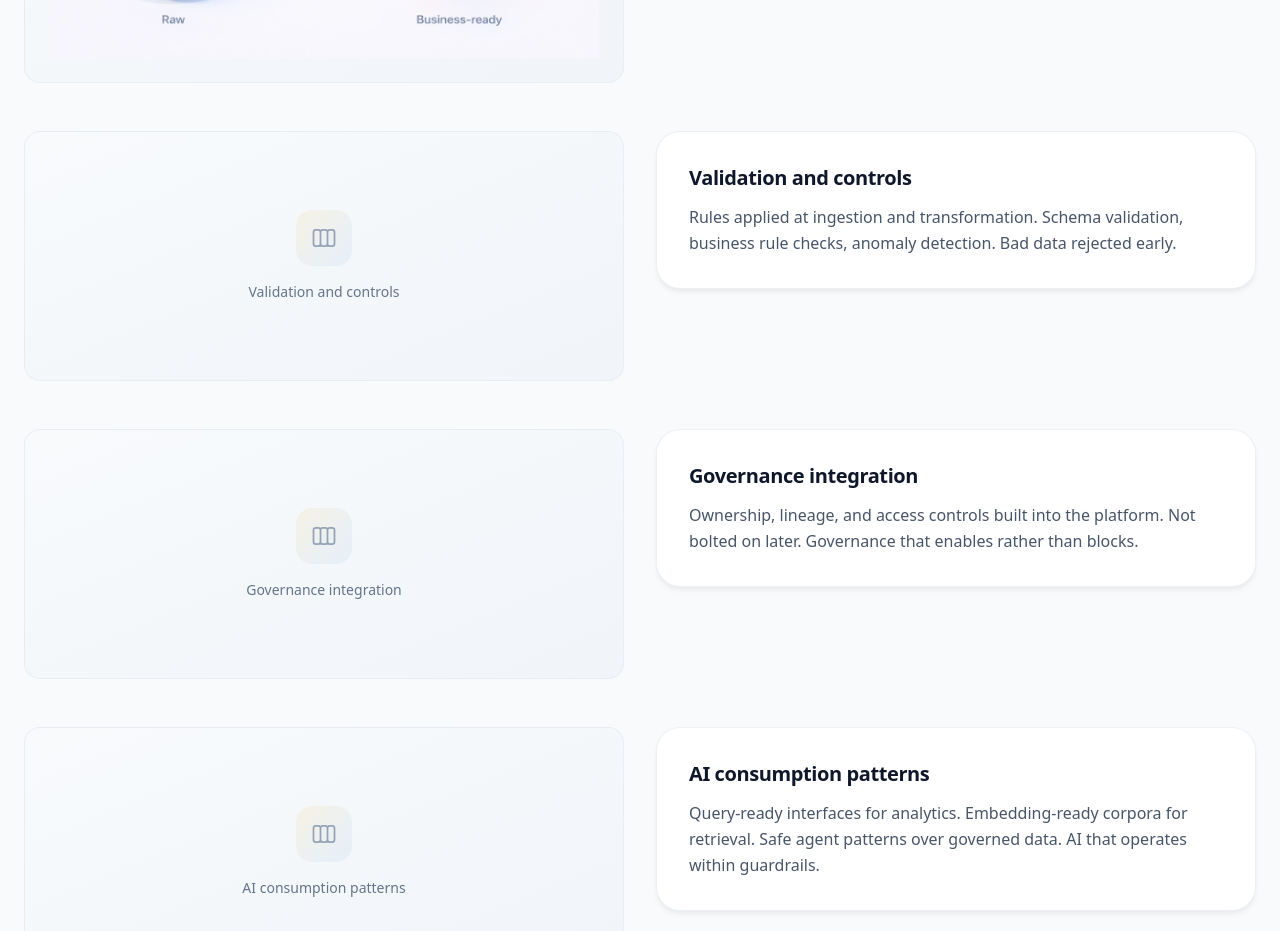
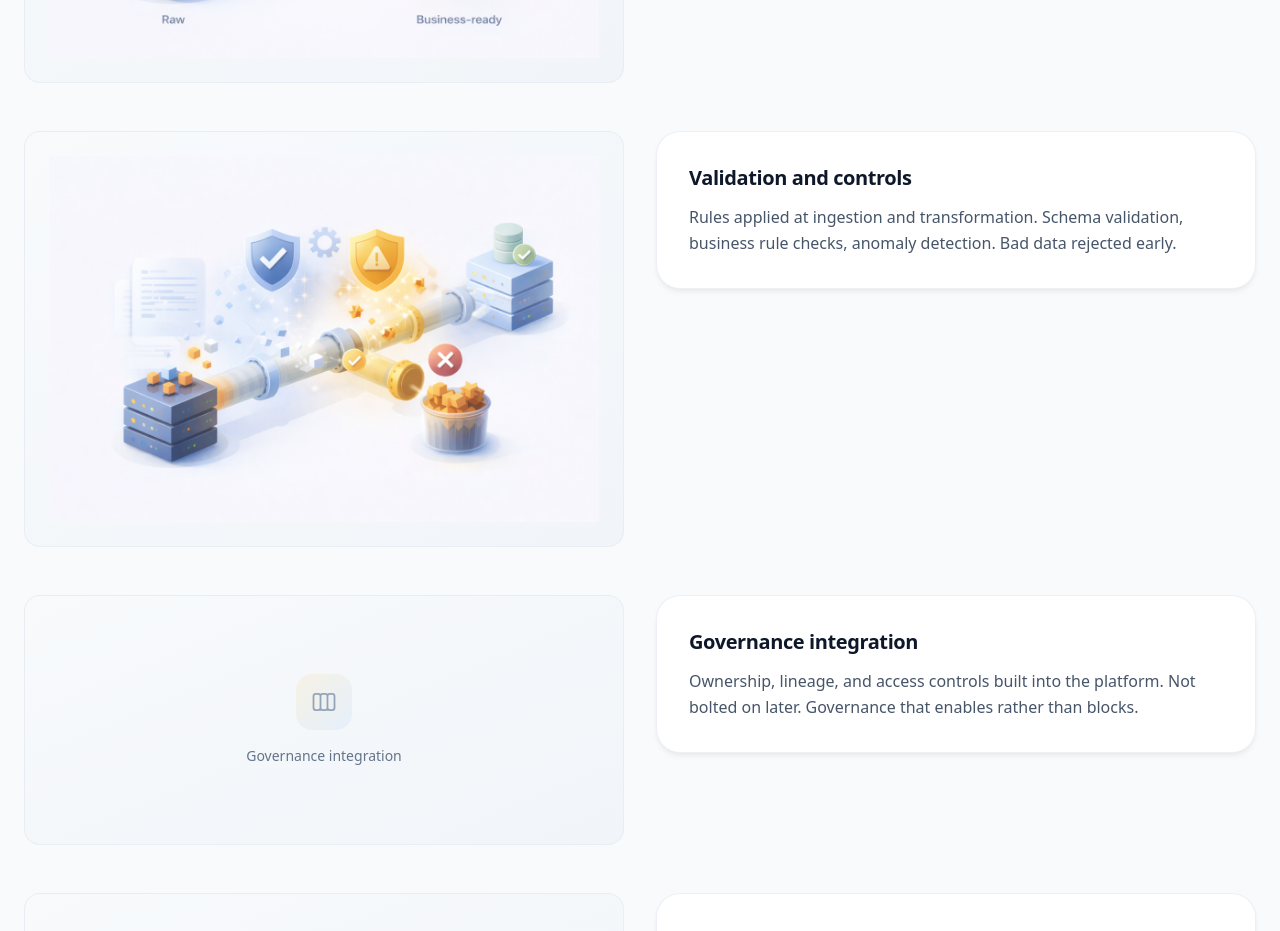
Before and after one commit to atheryon-ai/atheryon-website, a Next.js app: page /reference-architectures in a window 1280 px wide. Shown: the part 1920-2851 px from the top of the page. Built offline with nearby package versions, Linux system fonts and the light colour scheme.

Commit message:
Add Validation and Controls diagram to Reference Architectures page
Co-Authored-By: Claude Opus 4.5 <noreply@anthropic.com>

```diff
--- a/src/app/reference-architectures/page.tsx
+++ b/src/app/reference-architectures/page.tsx
@@ -64,6 +64,16 @@ export default function ReferenceArchitecturesPage() {
                     className="w-full h-auto object-contain"
                   />
                 </div>
+              ) : index === 2 ? (
+                <div className="bg-gradient-to-br from-slate-50 to-slate-100 border border-slate-200/60 rounded-2xl p-6 flex items-center justify-center min-h-[250px]">
+                  <Image
+                    src="/validation-and-controls.png"
+                    alt="Validation and controls diagram showing schema validation, business rules, and anomaly detection"
+                    width={500}
+                    height={350}
+                    className="w-full h-auto object-contain"
+                  />
+                </div>
               ) : (
                 <DiagramPlaceholder title={arch.title} className="min-h-[250px]" />
               )}
```
Also changed, not shown: public/validation-and-controls.png (added).
